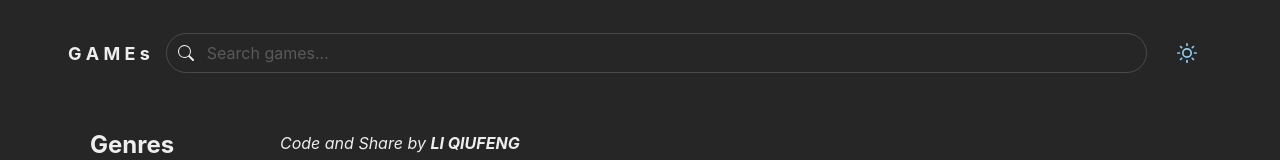
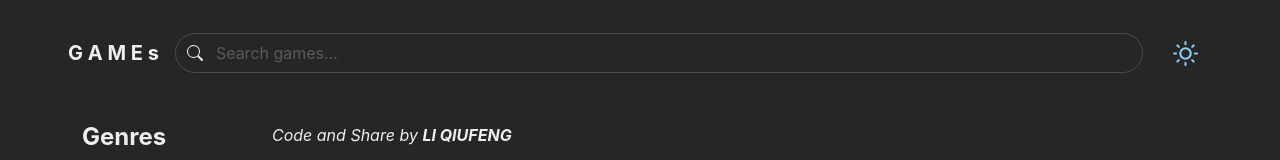
Before and after one commit to lqfeng2022/game-display, a React (Vite) app: page / in a window 1280 px wide. Shown: the top 160 px of the page. Built offline with nearby package versions, Linux system fonts and the light colour scheme; no server answers.

Commit message:
Style change of hp layout

```diff
--- a/src/components/ColorModeToggle.tsx
+++ b/src/components/ColorModeToggle.tsx
@@ -6,7 +6,7 @@ const ColorModeToggle = () => {
 
   return (
     <Button colorScheme="blue" variant="ghost" onClick={toggleColorMode}>
-      <Icon boxSize="20px" as={colorMode == "light" ? FiMoon : FiSun} />
+      <Icon boxSize="25px" as={colorMode == "light" ? FiMoon : FiSun} />
     </Button>
   );
 };
--- a/src/components/NavBar.tsx
+++ b/src/components/NavBar.tsx
@@ -7,7 +7,7 @@ const NavBar = () => {
   return (
     <HStack padding="10px" margin={2} spacing={4}>
       <Link to="/">
-        <Text as="b" whiteSpace="nowrap" fontSize="lg">
+        <Text as="b" whiteSpace="nowrap" fontSize="xl">
           G A M E s
         </Text>
       </Link>
--- a/src/index.css
+++ b/src/index.css
@@ -1,5 +1,11 @@
 form {
   width: 100%;
+}
+
+@media screen and (min-width: 480px) {
+  body {
+    padding: 0 10px;
+  }
 }
 
 @media screen and (min-width: 768px) {
--- a/src/pages/Layout.tsx
+++ b/src/pages/Layout.tsx
@@ -6,7 +6,7 @@ const Layout = () => {
   return (
     <>
       <NavBar />
-      <Box padding={5}>
+      <Box padding={3}>
         <Outlet />
       </Box>
     </>
```
